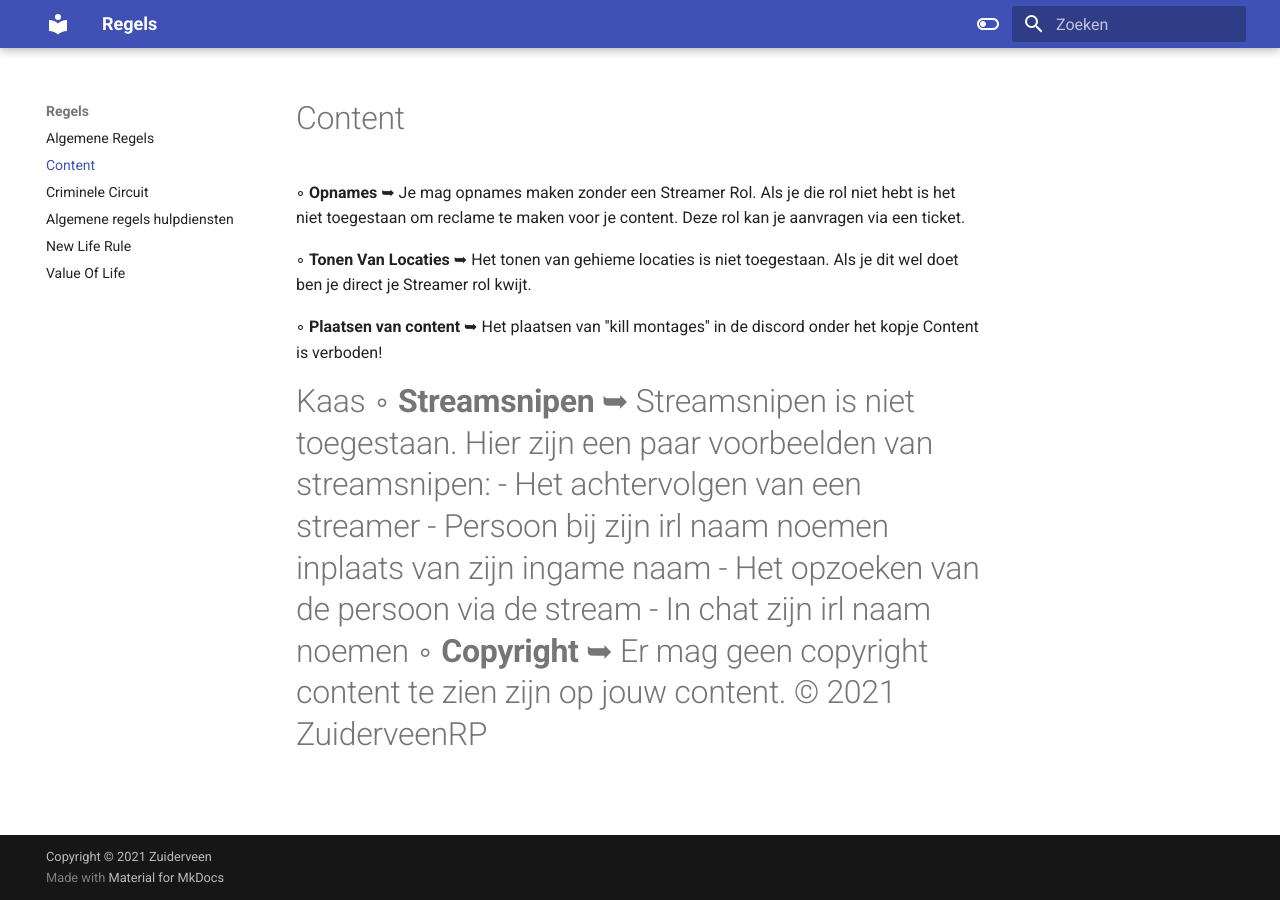
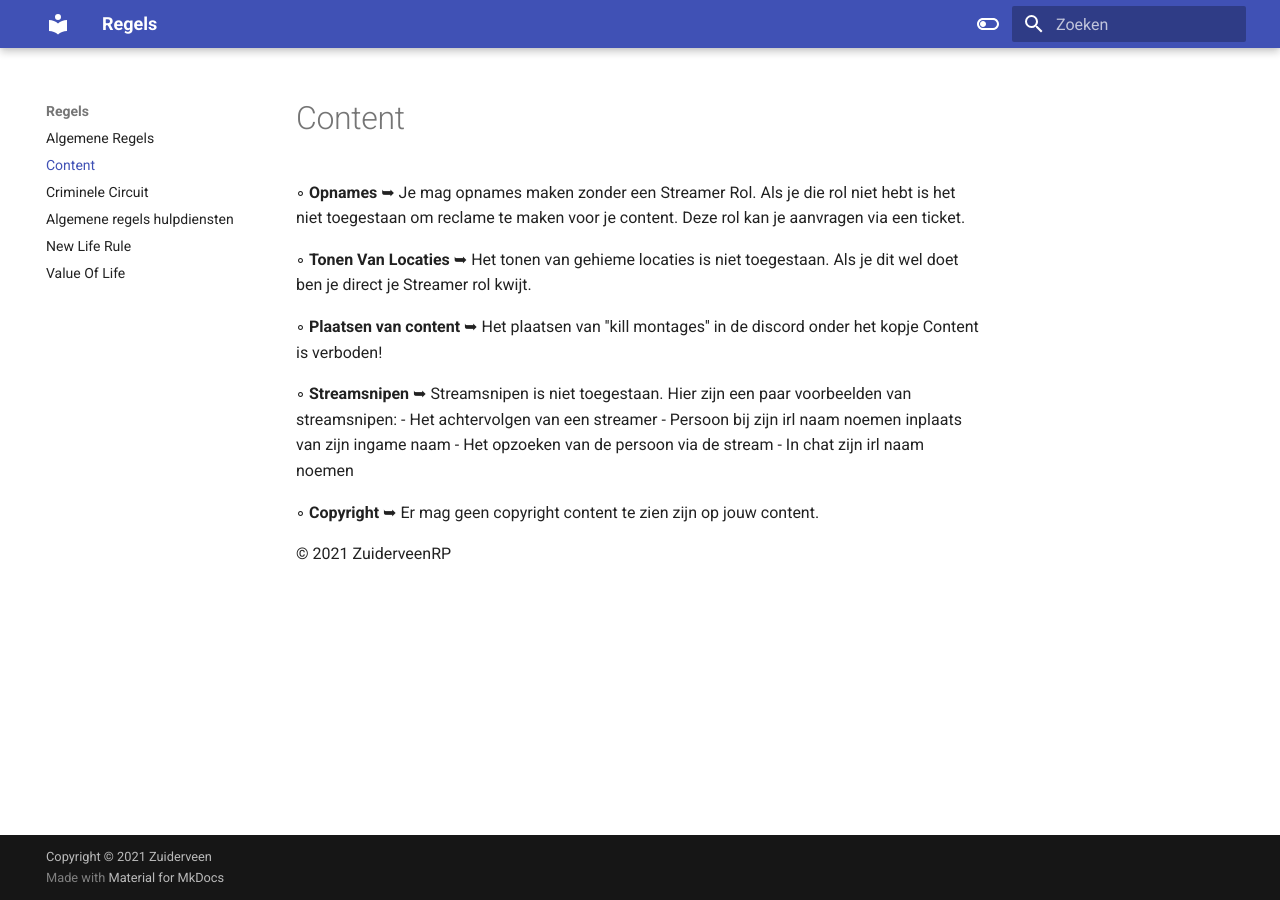
Before and after one commit to CappaWappa/Regels, an MkDocs documentation site: the page built from docs/content.md, in a window 1280 px wide. Built offline with MkDocs 1.6.1 and Material for MkDocs 9.7.7, drawn with Linux system fonts in a browser that asks for light colours.

Commit message:
Update content.md

```diff
--- a/docs/content.md
+++ b/docs/content.md
@@ -6,7 +6,7 @@
 
 ◦ <b>Plaatsen van content</b> ➥ Het plaatsen van ''kill montages'' in de discord onder het kopje Content is verboden!</br>
 
-<h1>Kaas
+<h1Kaas>
 
 ◦ <b>Streamsnipen</b> ➥ Streamsnipen is niet toegestaan. Hier zijn een paar voorbeelden van streamsnipen:
 - Het achtervolgen van een streamer
```
